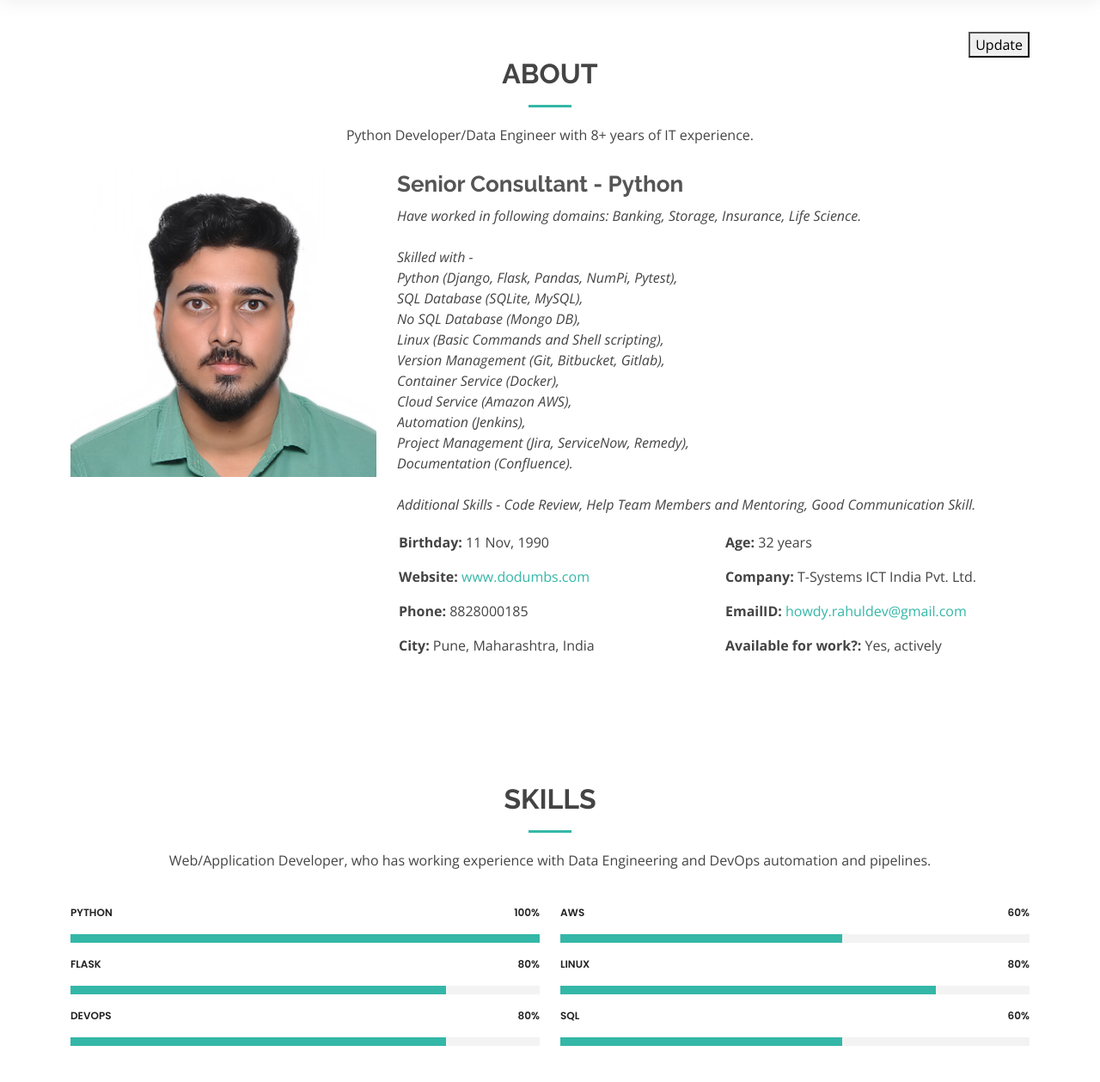
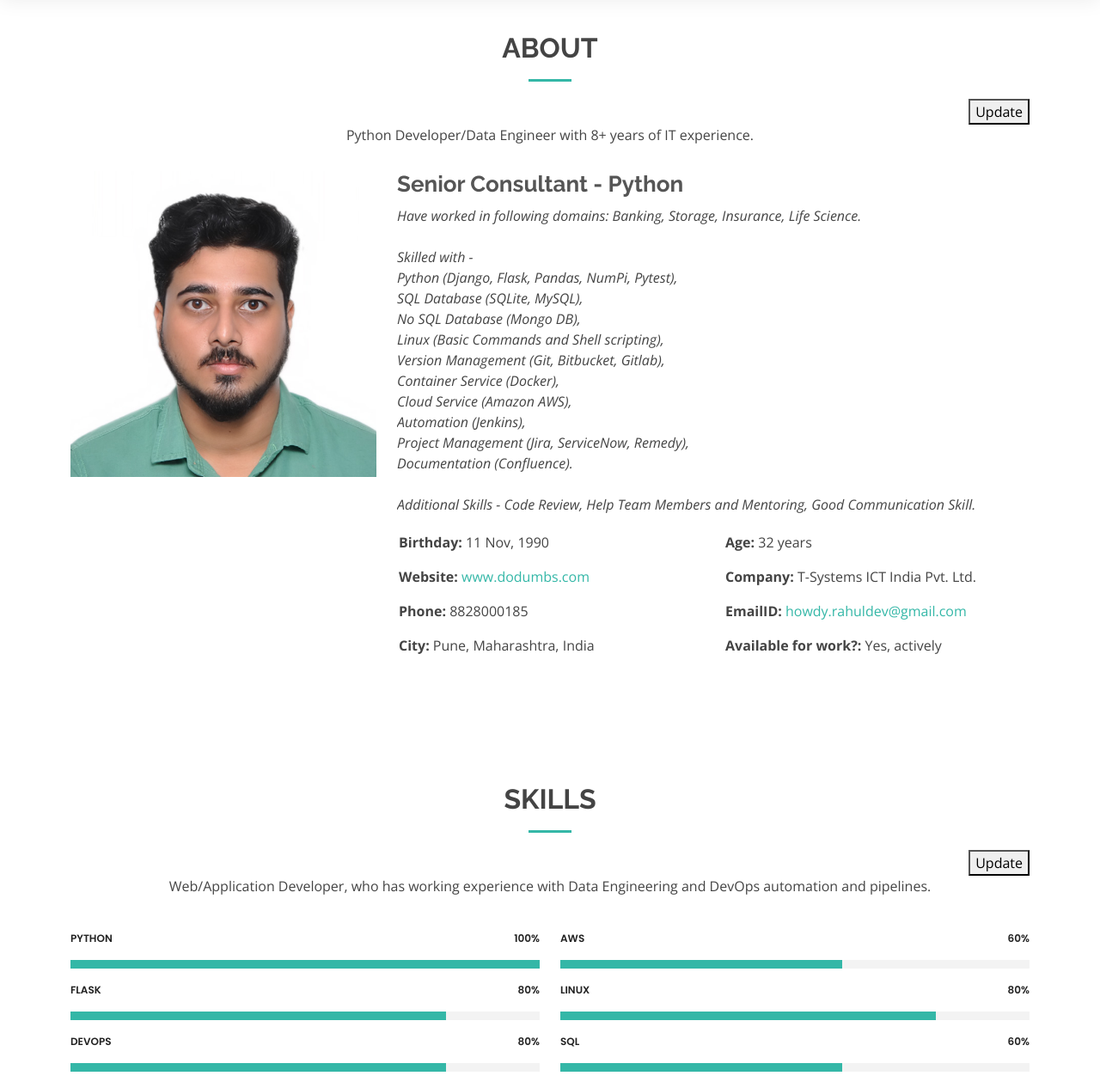
Before and after one commit to howdyrahuldev/DoDocxManager, a Flask app: page /about/ in a window 1280 px wide. Shown: the part 73-1332 px from the top of the page at 86% size. Run offline with Flask 3, Linux system fonts and the light colour scheme; a user stored in the database is signed in; some libraries are stand-ins or nearby versions.

Commit message:
Cosmetic changes

```diff
--- a/app.py
+++ b/app.py
@@ -68,7 +68,8 @@ def calculateage(dob):
 
 def anchorify(url, mailto=False):
     if not mailto:
-        return f'<a target="_blank" href="{url}">{url}</a>'
+        link = f"https://{url}" if not url.startswith("http") else url
+        return f'<a target="_blank" href="{link}">{url}</a>'
     return f'<a target="_blank" href="mailto:{url}">{url}</a>'
 
 
--- a/templates/about.html
+++ b/templates/about.html
@@ -75,10 +75,6 @@
     <section id="about" class="about">
       <div class="container" data-aos="fade-up">
         <div class="section-title">
-          <p align="right">
-<!--            <a href="./addormodify/" type="button" class="anchor">Update</a>-->
-            <button type="button" onclick="location.href = './addormodify/';">Update</button>
-          </p>
     {% with messages = get_flashed_messages() %}
       {% if messages %}
         <ul class=flashes>
@@ -90,6 +86,10 @@
     {% endwith %}
     {% block body %}{% endblock %}
           <h2>About</h2>
+          <p align="right">
+<!--            <a href="./addormodify/" type="button" class="anchor">Update</a>-->
+            <button type="button" onclick="location.href = './addormodify/';">Update</button>
+          </p>
           <p>{{ summary }}</p>
         </div>
 
@@ -135,6 +135,10 @@
 
         <div class="section-title">
           <h2>Skills</h2>
+          <p align="right">
+<!--            <a href="./addormodify/" type="button" class="anchor">Update</a>-->
+            <button type="button" onclick="location.href = './modifyskills/';">Update</button>
+          </p>
           <p>{{ skilldesc }}</p>
         </div>
 
```
